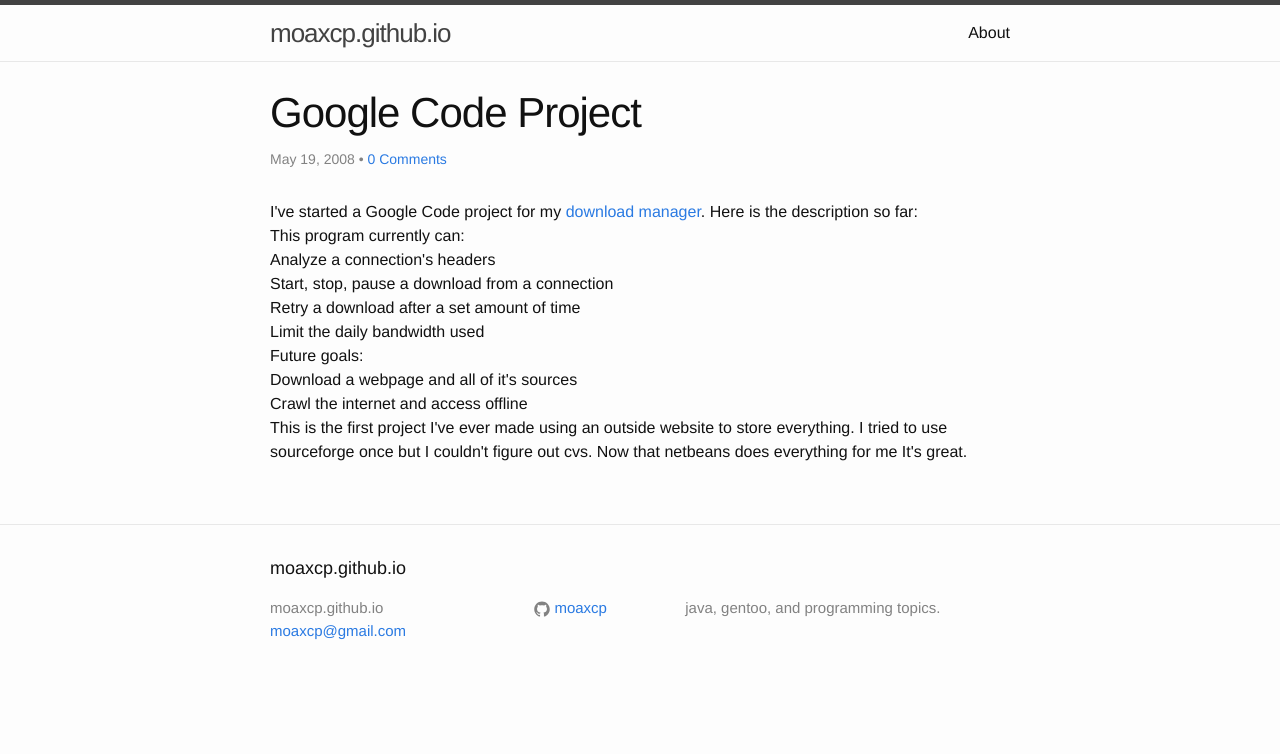
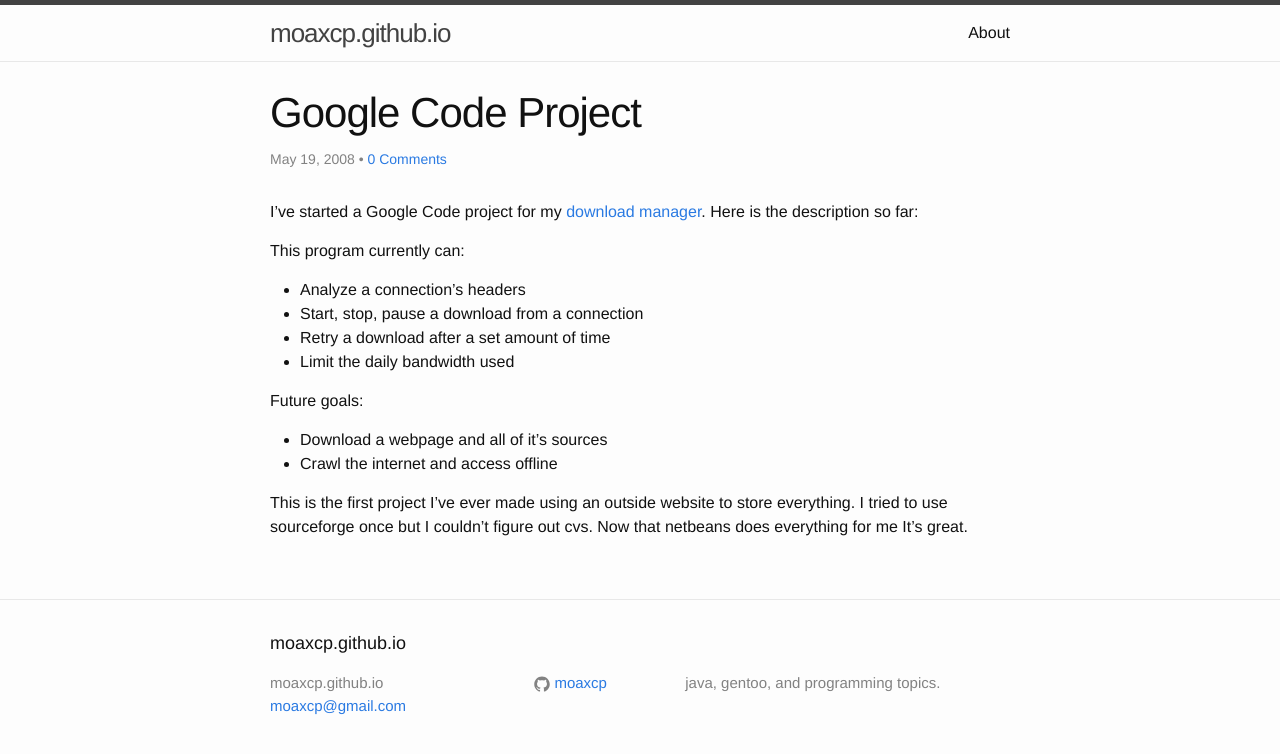
Before and after one commit to moaxcp/moaxcp.github.io, a Jekyll site: the page built from _posts/2008-05-18-google-code-project.md, in a window 1280 px wide. Shown: the top 754 px of the page. Built offline with Jekyll 4.4.1, drawn with Linux system fonts in a browser that asks for light colours; comment, search, counter and statistics services are not loaded.

Commit message:
converting to markdown

```diff
--- a/_posts/2008-05-18-google-code-project.md
+++ b/_posts/2008-05-18-google-code-project.md
@@ -9,4 +9,16 @@
 published: true
 comments: true
 ---
-<p>I've started a Google Code project for my <a href="http://code.google.com/p/delta-utilities/">download manager</a>. Here is the description so far:<br />This program currently can:<br />Analyze a connection's headers<br />Start, stop, pause a download from a connection<br />Retry a download after a set amount of time<br />Limit the daily bandwidth used<br />Future goals:<br />Download a webpage and all of it's sources<br />Crawl the internet and access offline<br />This is the first project I've ever made using an outside website to store everything. I tried to use sourceforge once but I couldn't figure out cvs. Now that netbeans does everything for me It's great.</p>
+I've started a Google Code project for my [download manager](http://code.google.com/p/delta-utilities/). Here is the description so far:
+
+This program currently can:
+* Analyze a connection's headers
+* Start, stop, pause a download from a connection
+* Retry a download after a set amount of time
+* Limit the daily bandwidth used
+
+Future goals:
+* Download a webpage and all of it's sources
+* Crawl the internet and access offline
+
+This is the first project I've ever made using an outside website to store everything. I tried to use sourceforge once but I couldn't figure out cvs. Now that netbeans does everything for me It's great.
```
